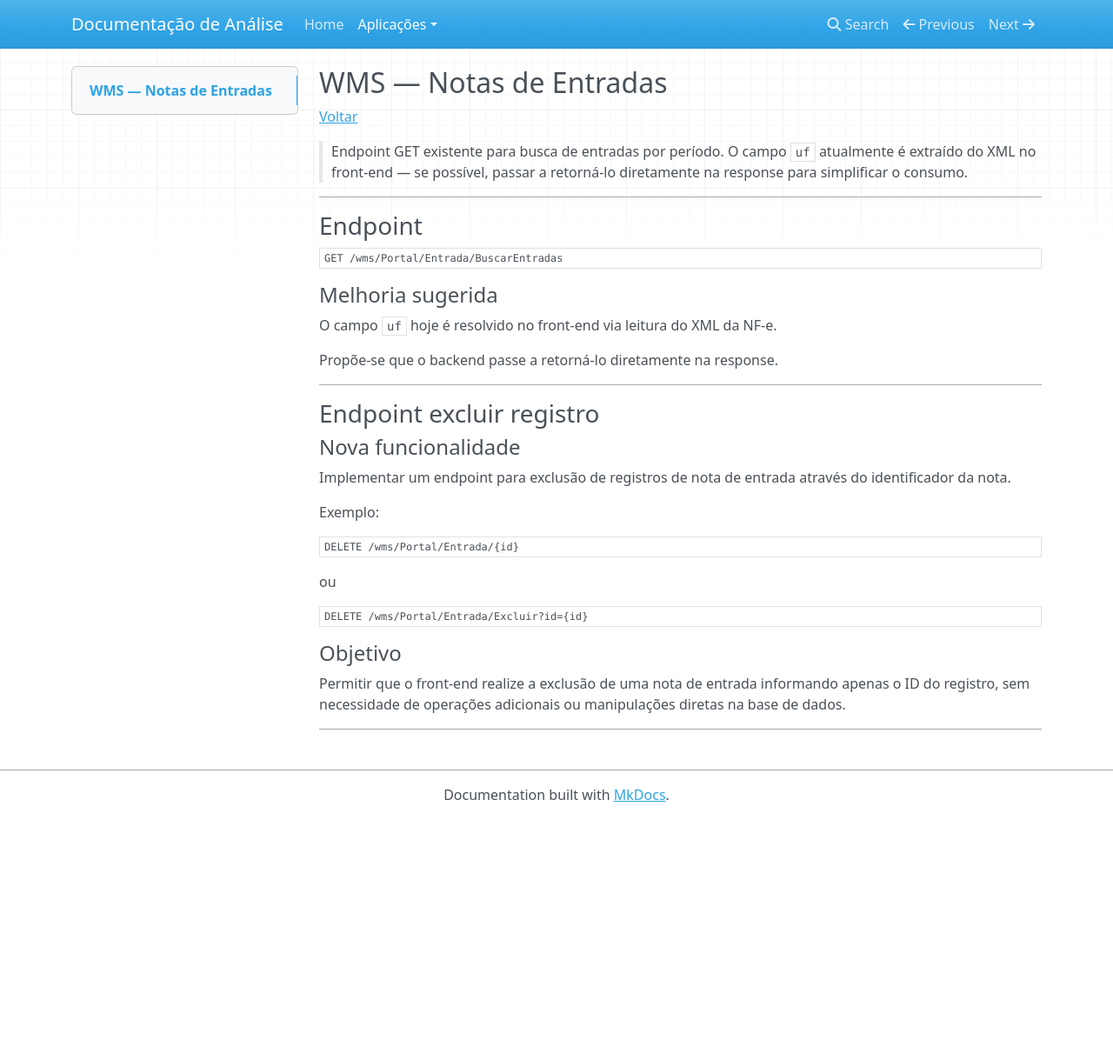
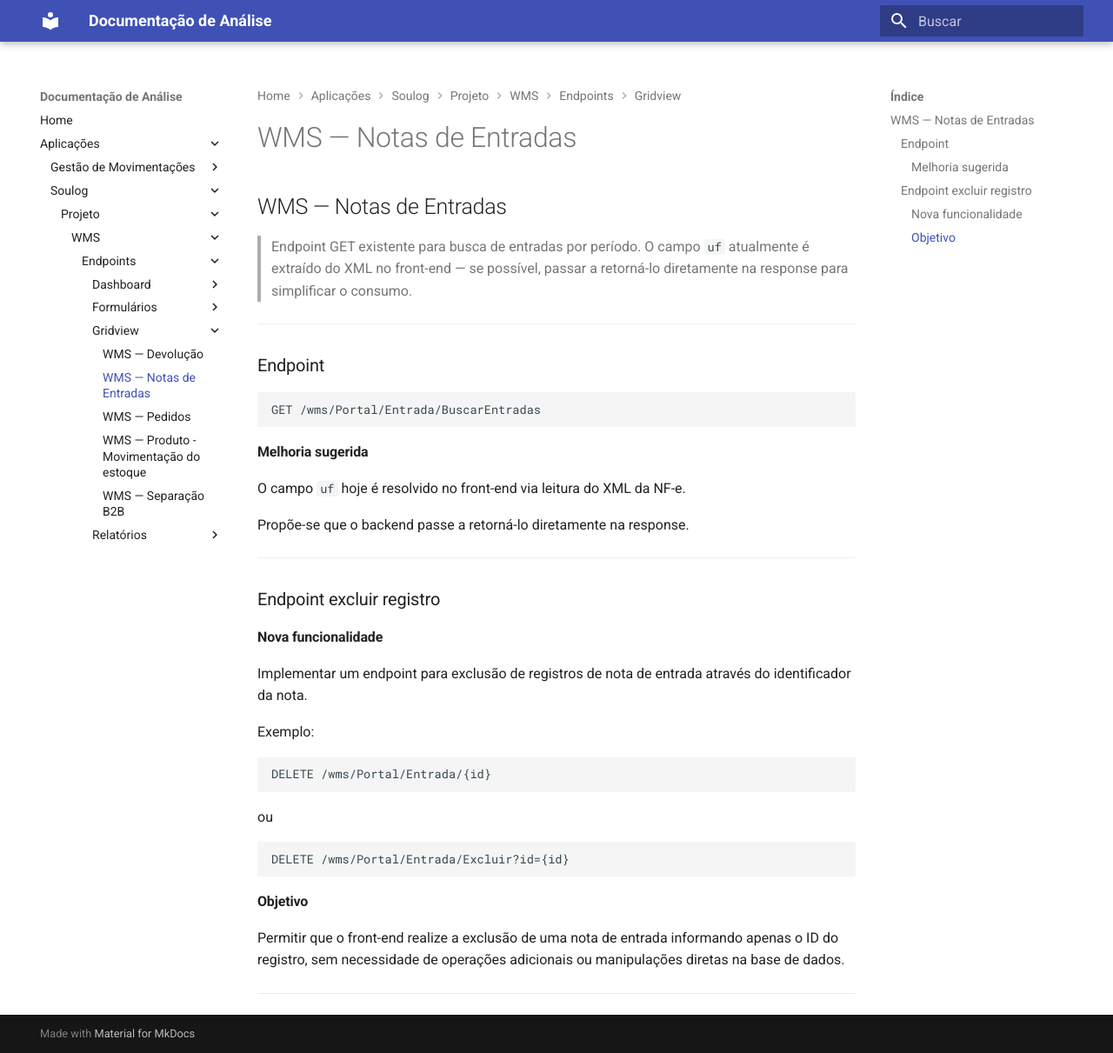
Before and after one commit to FelipeStella/numeria-analysis-documents, an MkDocs documentation site: the page built from docs/aplicacoes/soulog/projeto/wms/endpoints/grids/entrada.md, in a window 1280 px wide and 1211 px high. Shown: the whole window at 87% size. Built offline with MkDocs 1.6.1 and Material for MkDocs 9.7.7, drawn with Linux system fonts in a browser that asks for light colours; nearby versions of some CDN libraries.

Commit message:
Criar análise de projeto - Soulog

```diff
--- a/docs/aplicacoes/soulog/projeto/wms/endpoints/grids/entrada.md
+++ b/docs/aplicacoes/soulog/projeto/wms/endpoints/grids/entrada.md
@@ -3,8 +3,6 @@ title: WMS — Notas de Entradas
 ---
 
 ## WMS — Notas de Entradas
-
-[ Voltar](../README.md)
 
 > Endpoint GET existente para busca de entradas por período. O campo `uf` atualmente é extraído do XML no front-end — se possível, passar a retorná-lo diretamente na response para simplificar o consumo.
 
--- /dev/null
+++ b/docs/aplicacoes/soulog/projeto/wms/endpoints/relatorios/relatórios.md
@@ -0,0 +1,9 @@
+---
+title: WMS — Relatórios
+---
+
+## WMS — Relatórios
+
+> Nenhum tipo de relatório foi definido ainda.
+
+---
--- a/mkdocs.yml
+++ b/mkdocs.yml
@@ -1,4 +1,11 @@
 site_name: Documentação de Análise
+
+theme:
+  name: material
+  language: pt-BR
+  features:
+    - navigation.path
+    - navigation.indexes
 
 plugins:
   - search
```
Also changed, not shown: docs/aplicacoes/soulog/projeto/wms/endpoints/forms/empresa/empresa_geral.md (+1 -1 lines), docs/aplicacoes/soulog/projeto/wms/endpoints/forms/empresa/empresa_integracoes.md (added, +57 -0 lines), docs/aplicacoes/soulog/projeto/wms/endpoints/forms/empresa/empresa_senha.md (added, +33 -0 lines), docs/aplicacoes/soulog/projeto/wms/endpoints/forms/empresa/empresa_servicos.md (added, +53 -0 lines), docs/aplicacoes/soulog/projeto/wms/endpoints/relatorios/.pages (added).
